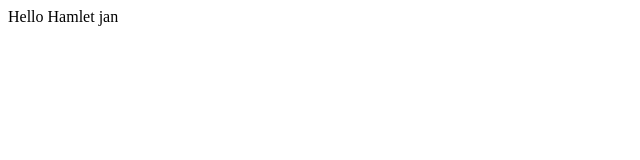
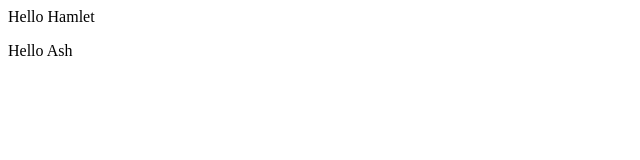
Before and after one commit to ashot-karapetyan/test12, a plain HTML site: page index.html in a window 1280 px wide. Shown: the full height of the page, 0-640 px from the left. Drawn offline with Linux system fonts and the light colour scheme.

Commit message:
Commited some changes

```diff
--- a/index.html
+++ b/index.html
@@ -1 +1,2 @@
-<html><body>Hello Hamlet jan</body></html>
+<html><body>Hello Hamlet</body></html>
+<p>Hello Ash</p>
```
